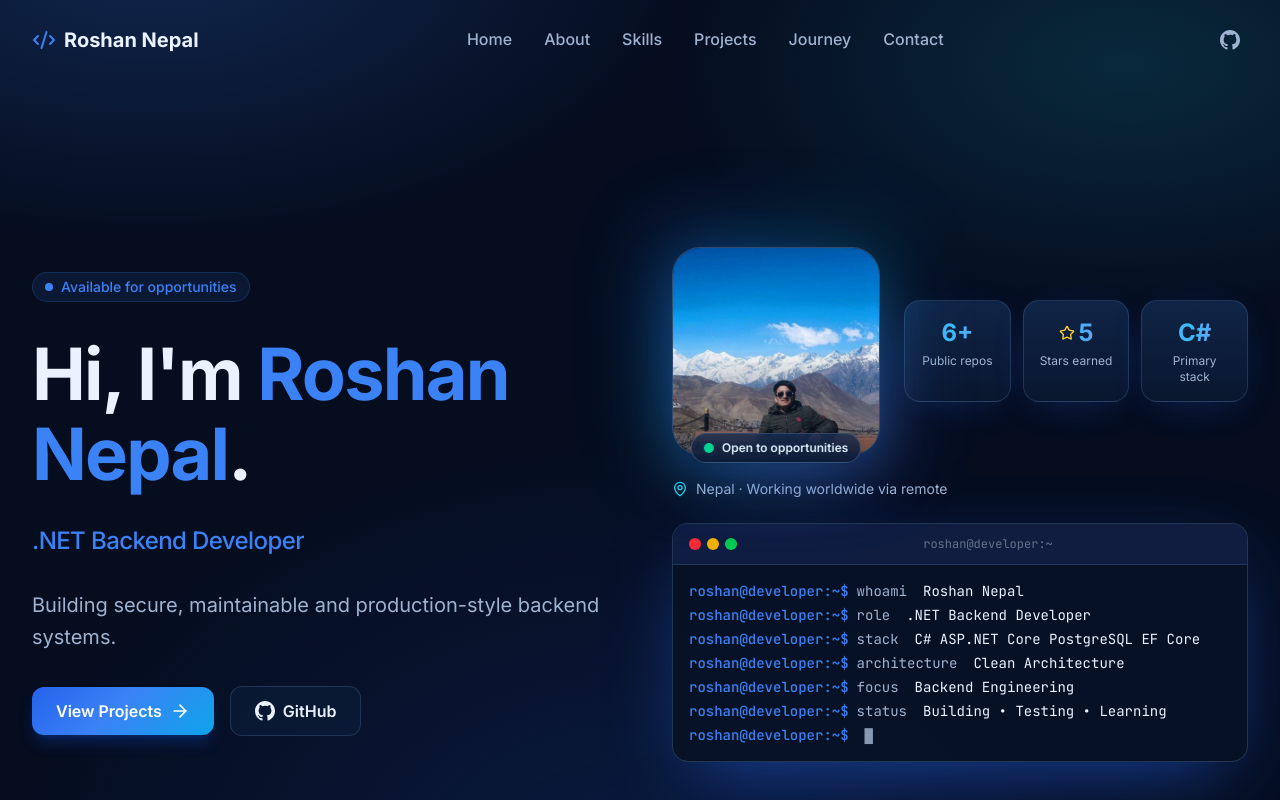
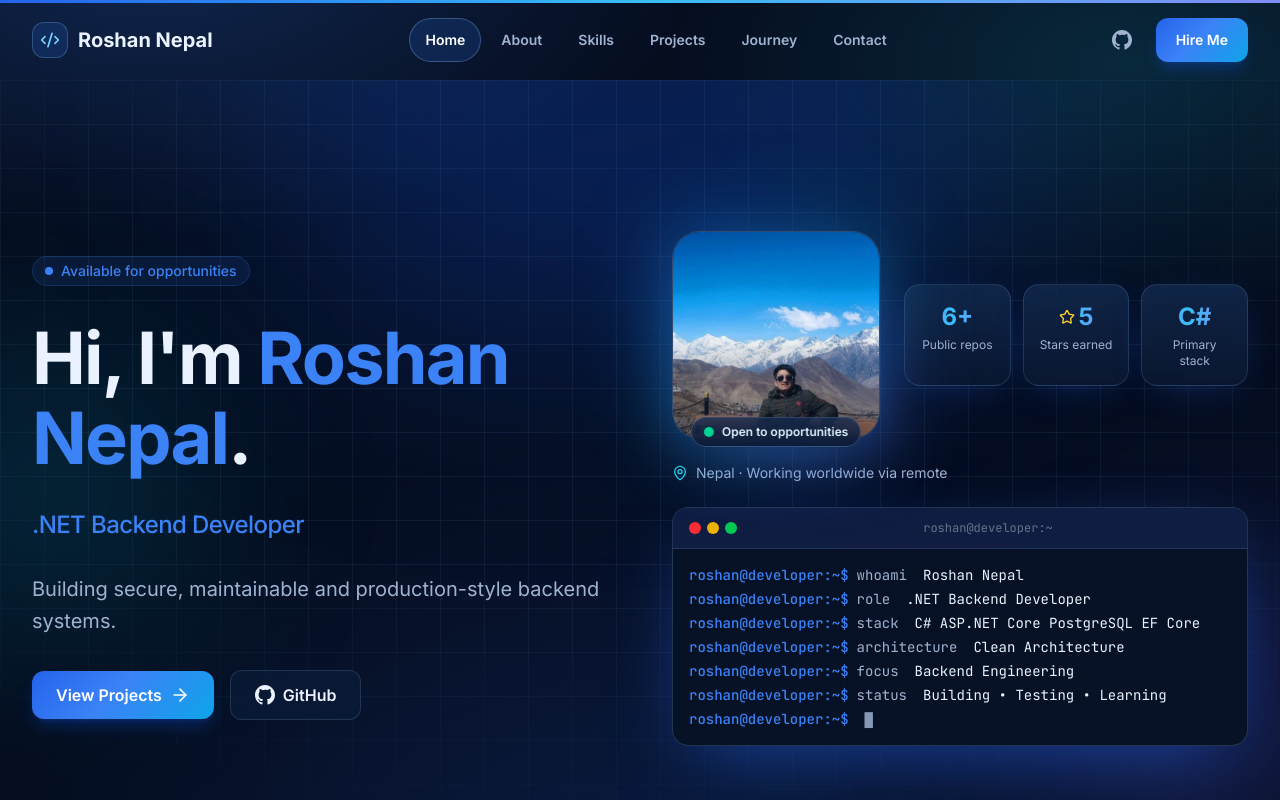
Before and after one commit to parth1-web/My_Portfolio, a React (Vite) app: page / in a window 1280 px wide. Shown: the top 800 px of the page. Built offline with nearby package versions, Linux system fonts and the light colour scheme.

Commit message:
feat: add scroll progress, back-to-top, active nav and responsive hero backdrop

```diff
--- a/src/App.tsx
+++ b/src/App.tsx
@@ -10,12 +10,21 @@ import { Learning } from "./components/Learning";
 import { GithubSection } from "./components/GithubSection";
 import { Contact } from "./components/Contact";
 import { Footer } from "./components/Footer";
+import { ScrollProgress } from "./components/ScrollProgress";
+import { BackToTop } from "./components/BackToTop";
 
 function App() {
   return (
     <>
+      <a
+        href="#main-content"
+        className="sr-only focus:not-sr-only focus:fixed focus:top-3 focus:left-3 focus:z-[70] focus:px-4 focus:py-2 focus:rounded-lg focus:bg-blue-600 focus:text-white"
+      >
+        Skip to content
+      </a>
+      <ScrollProgress />
       <Navbar />
-      <main id="main-content" className="pt-16">
+      <main id="main-content" className="pt-16 lg:pt-20 overflow-x-clip">
         <Hero />
         <About />
         <TechnicalPhilosophy />
@@ -28,6 +37,7 @@ function App() {
         <Contact />
       </main>
       <Footer />
+      <BackToTop />
     </>
   );
 }
--- /dev/null
+++ b/src/components/BackToTop.tsx
@@ -0,0 +1,34 @@
+import { useEffect, useState } from "react";
+import { motion, AnimatePresence } from "framer-motion";
+import { ArrowUp } from "lucide-react";
+import { useAnimation } from "../hooks/useAnimation";
+
+export function BackToTop() {
+  const [visible, setVisible] = useState(false);
+  const { getInitial, getAnimate } = useAnimation();
+
+  useEffect(() => {
+    const onScroll = () => setVisible(window.scrollY > 640);
+    onScroll();
+    window.addEventListener("scroll", onScroll, { passive: true });
+    return () => window.removeEventListener("scroll", onScroll);
+  }, []);
+
+  return (
+    <AnimatePresence>
+      {visible && (
+        <motion.button
+          onClick={() => window.scrollTo({ top: 0, behavior: "smooth" })}
+          className="fixed bottom-5 right-5 sm:bottom-8 sm:right-8 z-50 w-11 h-11 min-w-[44px] min-h-[44px] rounded-full flex items-center justify-center text-white shadow-xl shadow-blue-600/30 border border-blue-300/30 focus:outline-none focus-visible:ring-2 focus-visible:ring-accent"
+          style={{ background: "linear-gradient(135deg,#2563EB,#0EA5E9)" }}
+          aria-label="Back to top"
+          initial={getInitial({ opacity: 0, y: 16, scale: 0.9 })}
+          animate={getAnimate({ opacity: 1, y: 0, scale: 1 })}
+          exit={getInitial({ opacity: 0, y: 16, scale: 0.9 })}
+        >
+          <ArrowUp className="w-5 h-5" aria-hidden="true" />
+        </motion.button>
+      )}
+    </AnimatePresence>
+  );
+}
--- a/src/components/Hero.tsx
+++ b/src/components/Hero.tsx
@@ -23,9 +23,15 @@ export function Hero() {
   return (
     <section
       id="home"
-      className="relative min-h-screen flex items-center justify-center pt-16 lg:pt-20 overflow-hidden"
+      className="relative min-h-[100svh] flex items-center justify-center pt-24 pb-16 sm:pt-28 lg:pt-20 overflow-hidden"
       aria-labelledby="hero-heading"
     >
+      <div className="absolute inset-0 pointer-events-none" aria-hidden="true">
+        <div className="absolute inset-0 bg-grid-blue" />
+        <div className="absolute -top-32 left-1/2 -translate-x-1/2 w-[720px] max-w-[110vw] h-[380px] rounded-full bg-blue-600/25 blur-[120px]" />
+        <div className="absolute top-1/3 -left-24 w-72 h-72 rounded-full bg-cyan-400/15 blur-[100px]" />
+        <div className="absolute bottom-0 -right-24 w-80 h-80 rounded-full bg-indigo-500/20 blur-[110px]" />
+      </div>
       <div className="absolute inset-0 overflow-hidden pointer-events-none" aria-hidden="true">
         {techElements.map((tech, index) => (
           <motion.div
--- a/src/components/Navbar.tsx
+++ b/src/components/Navbar.tsx
@@ -2,6 +2,7 @@ import { useState, useEffect } from "react";
 import { motion, AnimatePresence } from "framer-motion";
 import { Menu, X, Code2 } from "lucide-react";
 import { GithubIcon, LinkedinIcon } from "./SocialIcons";
+import { ProfileImage } from "./ProfileImage";
 import { portfolio } from "../config/portfolio";
 import { useAnimation } from "../hooks/useAnimation";
 
@@ -17,15 +18,58 @@ const navItems = [
 export function Navbar() {
   const [scrolled, setScrolled] = useState(false);
   const [mobileOpen, setMobileOpen] = useState(false);
+  const [active, setActive] = useState("Home");
   const { getInitial, getAnimate, getExit } = useAnimation();
 
   useEffect(() => {
     const handleScroll = () => {
       setScrolled(window.scrollY > 20);
     };
+    handleScroll();
     window.addEventListener("scroll", handleScroll, { passive: true });
     return () => window.removeEventListener("scroll", handleScroll);
   }, []);
+
+  useEffect(() => {
+    const sections = navItems
+      .map((item) => document.querySelector(item.href))
+      .filter((el): el is Element => el !== null);
+    const observer = new IntersectionObserver(
+      (entries) => {
+        entries.forEach((entry) => {
+          if (entry.isIntersecting) {
+            const match = navItems.find((item) => item.href === `#${entry.target.id}`);
+            if (match) setActive(match.label);
+          }
+        });
+      },
+      { rootMargin: "-40% 0px -55% 0px", threshold: 0.1 }
+    );
+    sections.forEach((s) => observer.observe(s));
+    return () => observer.disconnect();
+  }, []);
+
+  useEffect(() => {
+    const onKey = (e: KeyboardEvent) => {
+      if (e.key === "Escape") setMobileOpen(false);
+    };
+    const onResize = () => {
+      if (window.innerWidth >= 1024) setMobileOpen(false);
+    };
+    window.addEventListener("keydown", onKey);
+    window.addEventListener("resize", onResize);
+    return () => {
+      window.removeEventListener("keydown", onKey);
+      window.removeEventListener("resize", onResize);
+    };
+  }, []);
+
+  useEffect(() => {
+    document.body.style.overflow = mobileOpen ? "hidden" : "";
+    return () => {
+      document.body.style.overflow = "";
+    };
+  }, [mobileOpen]);
 
   const closeMobileMenu = () => setMobileOpen(false);
 
@@ -33,47 +77,62 @@ export function Navbar() {
     <header
       className={`fixed top-0 left-0 right-0 z-50 transition-all duration-300 ${
         scrolled
-          ? "bg-background/95 backdrop-blur-md border-b border-border"
+          ? "bg-[#050D1F]/90 backdrop-blur-xl border-b border-blue-300/15 shadow-[0_8px_32px_-12px_rgba(37,99,235,0.5)]"
           : "bg-transparent"
       }`}
       role="banner"
     >
       <nav className="container" aria-label="Main navigation">
-        <div className="flex items-center justify-between h-16 lg:h-20">
+        <div className="flex items-center justify-between h-16 lg:h-20 gap-3">
           <motion.a
             href="#home"
-            className="flex items-center gap-2 text-xl font-bold text-text-primary hover:text-accent transition-colors"
+            className="flex items-center gap-2.5 text-lg sm:text-xl font-bold text-text-primary hover:text-white transition-colors min-h-[44px]"
             aria-label="Roshan Nepal - Home"
             whileHover={getInitial({ scale: 1.02 })}
             whileTap={getInitial({ scale: 0.98 })}
           >
-            <Code2 className="w-6 h-6 text-accent" aria-hidden="true" />
-            <span className="hidden sm:block">{portfolio.name}</span>
+            <span className="w-9 h-9 rounded-xl flex items-center justify-center border border-blue-300/25 bg-blue-500/15">
+              <Code2 className="w-5 h-5 text-sky-300" aria-hidden="true" />
+            </span>
+            <span className="hidden sm:block truncate">{portfolio.name}</span>
             <span className="block sm:hidden">RN</span>
           </motion.a>
 
-          <div className="hidden lg:flex items-center gap-8">
-            {navItems.map((item, index) => (
+          <div className="hidden lg:flex items-center gap-1">
+            {navItems.map((item, index) => {
+              const isActive = active === item.label;
+              return (
                 <motion.a
                   key={item.label}
                   href={item.href}
-                className="text-text-secondary hover:text-text-primary font-medium transition-colors duration-200 relative"
+                  aria-current={isActive ? "true" : undefined}
+                  className={`relative px-4 py-2.5 min-h-[44px] inline-flex items-center text-sm font-semibold rounded-full transition-colors duration-200 ${
+                    isActive ? "text-white" : "text-text-secondary hover:text-text-primary"
+                  }`}
                   whileHover={getInitial({ y: -2 })}
                   initial={getInitial({ opacity: 0, y: -10 })}
                   animate={getAnimate({ opacity: 1, y: 0 })}
                   transition={{ delay: index * 0.05 }}
                 >
-                {item.label}
+                  {isActive && (
+                    <motion.span
+                      layoutId="nav-pill"
+                      className="absolute inset-0 rounded-full border border-blue-300/30 bg-blue-500/15"
+                      aria-hidden="true"
+                    />
+                  )}
+                  <span className="relative">{item.label}</span>
                 </motion.a>
-            ))}
+              );
+            })}
           </div>
 
-          <div className="hidden lg:flex items-center gap-4">
+          <div className="hidden lg:flex items-center gap-2">
             <a
               href={portfolio.github}
               target="_blank"
               rel="noopener noreferrer"
-              className="icon-btn"
+              className="icon-btn min-w-[44px] min-h-[44px] flex items-center justify-center"
               aria-label="GitHub"
             >
               <GithubIcon className="w-5 h-5" aria-hidden="true" />
@@ -83,16 +142,19 @@ export function Navbar() {
                 href={portfolio.linkedin}
                 target="_blank"
                 rel="noopener noreferrer"
-                className="icon-btn"
+                className="icon-btn min-w-[44px] min-h-[44px] flex items-center justify-center"
                 aria-label="LinkedIn"
               >
                 <LinkedinIcon className="w-5 h-5" aria-hidden="true" />
               </a>
             )}
+            <a href="#contact" className="btn-primary !py-2.5 !px-5 !text-sm ml-1">
+              Hire Me
+            </a>
           </div>
 
           <button
-            className="lg:hidden icon-btn"
+            className="lg:hidden icon-btn min-w-[44px] min-h-[44px] flex items-center justify-center border border-border"
             onClick={() => setMobileOpen(!mobileOpen)}
             aria-expanded={mobileOpen}
             aria-controls="mobile-menu"
@@ -104,36 +166,60 @@ export function Navbar() {
 
         <AnimatePresence>
           {mobileOpen && (
+            <>
+              <motion.div
+                className="fixed inset-0 top-16 bg-[#020610]/70 backdrop-blur-sm lg:hidden"
+                initial={getInitial({ opacity: 0 })}
+                animate={getAnimate({ opacity: 1 })}
+                exit={getExit({ opacity: 0 })}
+                onClick={closeMobileMenu}
+                aria-hidden="true"
+              />
               <motion.div
                 id="mobile-menu"
-              className="lg:hidden overflow-hidden bg-background border-t border-border"
-              initial={getInitial({ opacity: 0, height: 0 })}
-              animate={getAnimate({ opacity: 1, height: "auto" })}
-              exit={getExit({ opacity: 0, height: 0 })}
-              transition={{ duration: 0.3, ease: "easeInOut" }}
+                className="lg:hidden absolute left-4 right-4 top-full mt-2 overflow-hidden rounded-2xl glass border border-blue-300/20 shadow-2xl"
+                initial={getInitial({ opacity: 0, y: -12, scale: 0.98 })}
+                animate={getAnimate({ opacity: 1, y: 0, scale: 1 })}
+                exit={getExit({ opacity: 0, y: -12, scale: 0.98 })}
+                transition={{ duration: 0.25, ease: "easeOut" }}
                 role="navigation"
                 aria-label="Mobile menu"
               >
-              <div className="py-6 space-y-4 px-4">
-                {navItems.map((item, index) => (
+                <div className="p-4 space-y-1.5">
+                  <div className="flex items-center gap-3 px-2 py-3 border-b border-border mb-2">
+                    <ProfileImage size="sm" showStatus={false} />
+                    <div className="min-w-0">
+                      <p className="font-bold text-text-primary truncate">{portfolio.name}</p>
+                      <p className="text-xs text-text-secondary truncate">{portfolio.role}</p>
+                    </div>
+                  </div>
+                  {navItems.map((item, index) => {
+                    const isActive = active === item.label;
+                    return (
                       <motion.a
                         key={item.label}
                         href={item.href}
-                    className="block px-4 py-3 text-text-secondary hover:text-text-primary font-medium rounded-lg hover:bg-background-secondary transition-colors"
+                        className={`flex items-center justify-between px-4 py-3 min-h-[48px] font-semibold rounded-xl transition-colors ${
+                          isActive
+                            ? "text-white bg-blue-500/20 border border-blue-300/25"
+                            : "text-text-secondary hover:text-text-primary hover:bg-white/5"
+                        }`}
                         onClick={closeMobileMenu}
                         initial={getInitial({ opacity: 0, x: -20 })}
                         animate={getAnimate({ opacity: 1, x: 0 })}
-                    transition={{ delay: index * 0.05 }}
+                        transition={{ delay: index * 0.04 }}
                       >
                         {item.label}
+                        <span aria-hidden="true" className="text-text-muted">→</span>
                       </motion.a>
-                ))}
-                <div className="flex items-center gap-4 pt-4 border-t border-border">
+                    );
+                  })}
+                  <div className="flex items-center gap-2 pt-3 border-t border-border">
                     <a
                       href={portfolio.github}
                       target="_blank"
                       rel="noopener noreferrer"
-                    className="icon-btn"
+                      className="icon-btn min-w-[48px] min-h-[48px] flex items-center justify-center flex-1 border border-border"
                       aria-label="GitHub"
                     >
                       <GithubIcon className="w-5 h-5" />
@@ -143,15 +229,19 @@ export function Navbar() {
                         href={portfolio.linkedin}
                         target="_blank"
                         rel="noopener noreferrer"
-                      className="icon-btn"
+                        className="icon-btn min-w-[48px] min-h-[48px] flex items-center justify-center flex-1 border border-border"
                         aria-label="LinkedIn"
                       >
                         <LinkedinIcon className="w-5 h-5" />
                       </a>
                     )}
+                    <a href="#contact" onClick={closeMobileMenu} className="btn-primary flex-1 !py-3">
+                      Hire Me
+                    </a>
                   </div>
                 </div>
               </motion.div>
+            </>
           )}
         </AnimatePresence>
       </nav>
--- /dev/null
+++ b/src/components/ScrollProgress.tsx
@@ -0,0 +1,21 @@
+import { motion, useScroll, useSpring } from "framer-motion";
+import { useAnimation } from "../hooks/useAnimation";
+
+export function ScrollProgress() {
+  const { reducedMotion } = useAnimation();
+  const { scrollYProgress } = useScroll();
+  const scaleX = useSpring(scrollYProgress, { stiffness: 120, damping: 28, mass: 0.4 });
+
+  if (reducedMotion) return null;
+
+  return (
+    <motion.div
+      className="fixed top-0 left-0 right-0 h-[3px] z-[60] origin-left"
+      style={{
+        scaleX,
+        background: "linear-gradient(90deg,#2563EB,#38BDF8,#818CF8)",
+      }}
+      aria-hidden="true"
+    />
+  );
+}
```
Lines whose indentation alone changed are shown as unchanged.
